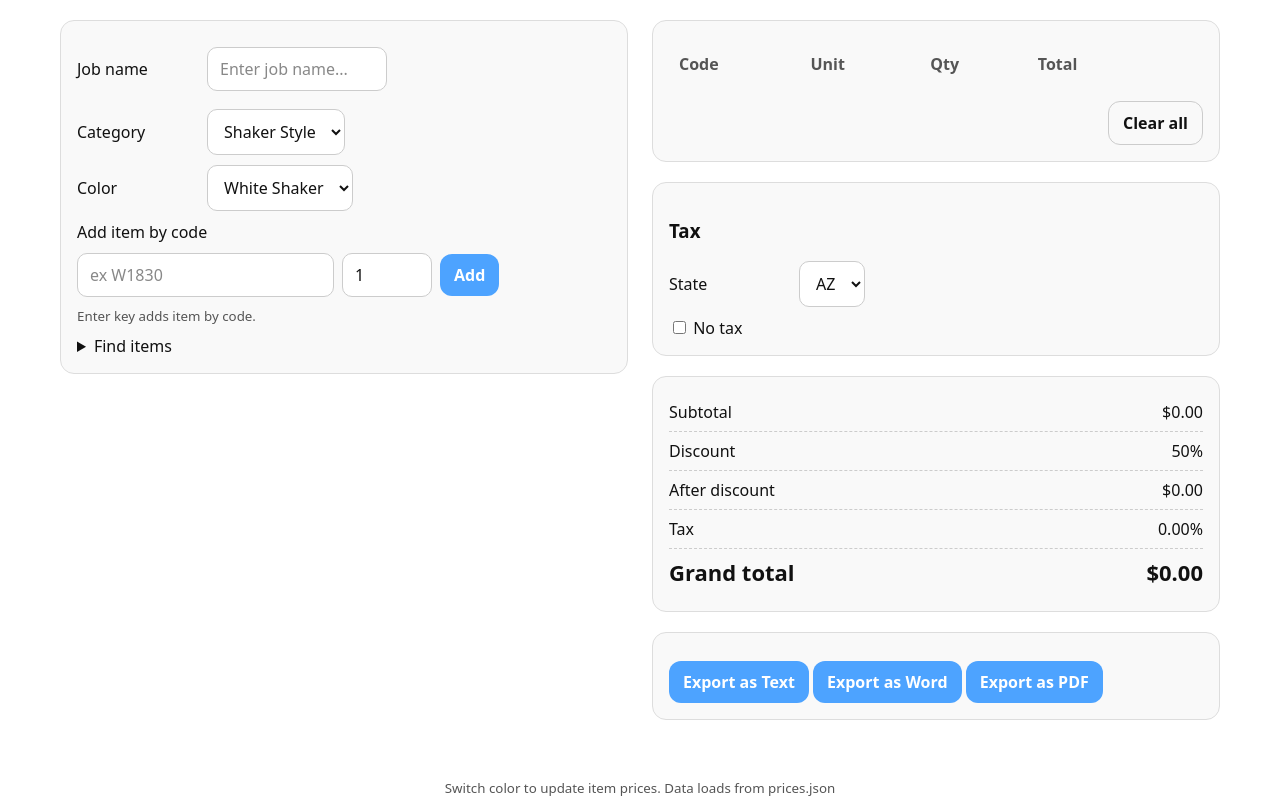
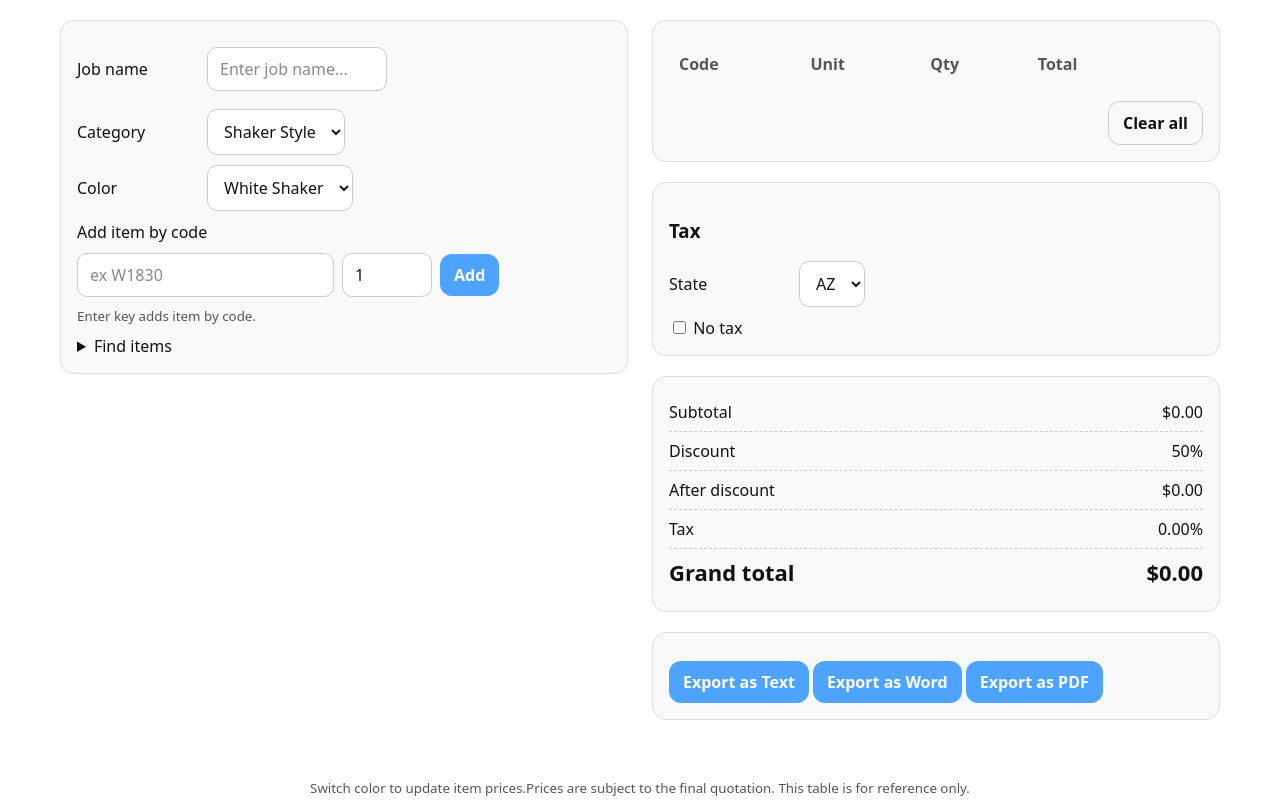
Before and after one commit to c16gxy0/cabinet_quote_app, a plain HTML site: page index.html in a window 1280 px wide. Drawn offline with nearby package versions, Linux system fonts and the light colour scheme.

Commit message:
Update index.html

```diff
--- a/index.html
+++ b/index.html
@@ -108,7 +108,7 @@
       </div>
     </div>
     <footer class="muted center" style="margin-top:16px">
-      <small>Switch color to update item prices. Data loads from prices.json</small>
+      <small>Switch color to update item prices.Prices are subject to the final quotation. This table is for reference only.</small>
     </footer>
     <!-- jsPDF for PDF export -->
     <script src="https://cdnjs.cloudflare.com/ajax/libs/jspdf/2.5.1/jspdf.umd.min.js"></script>
```
